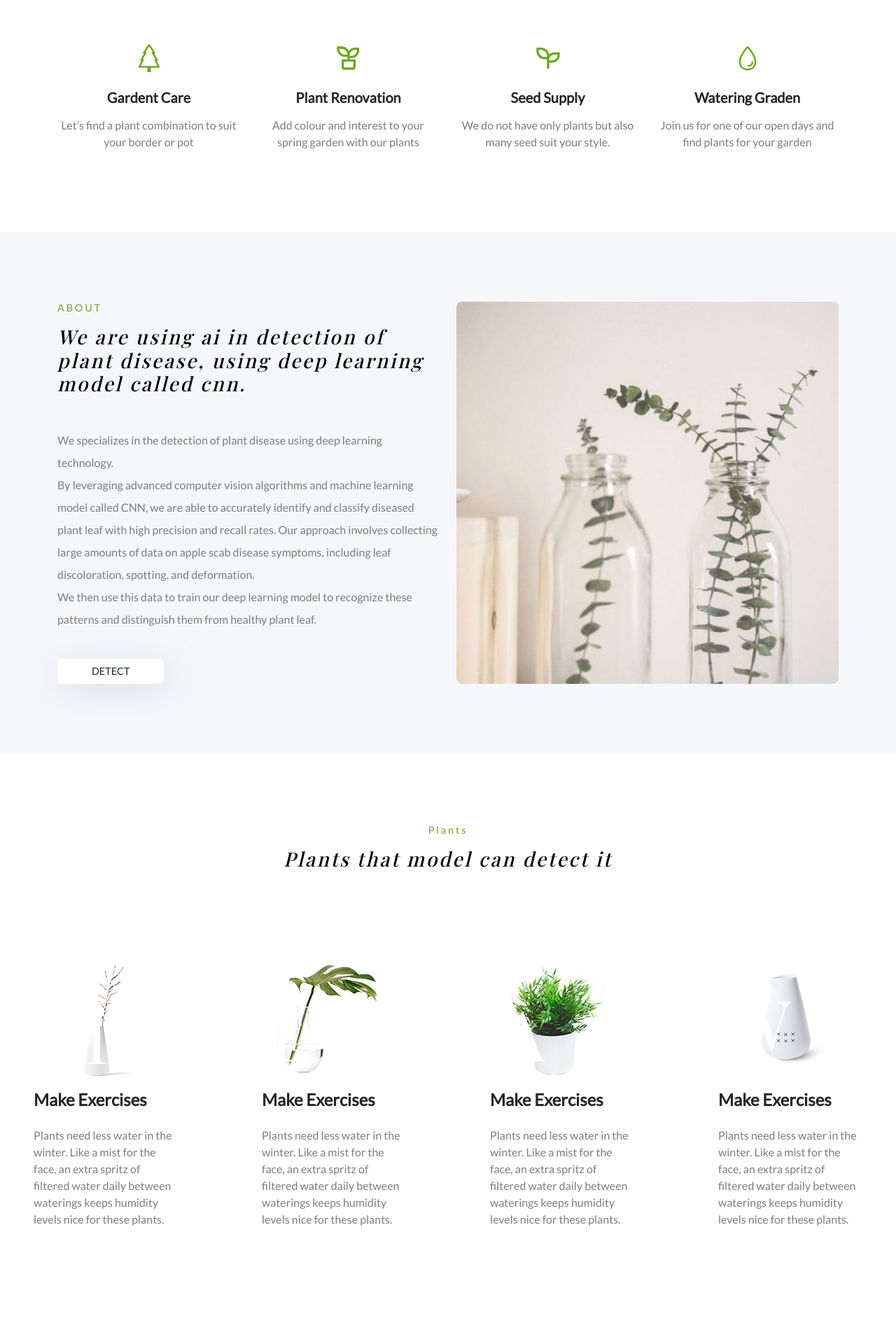
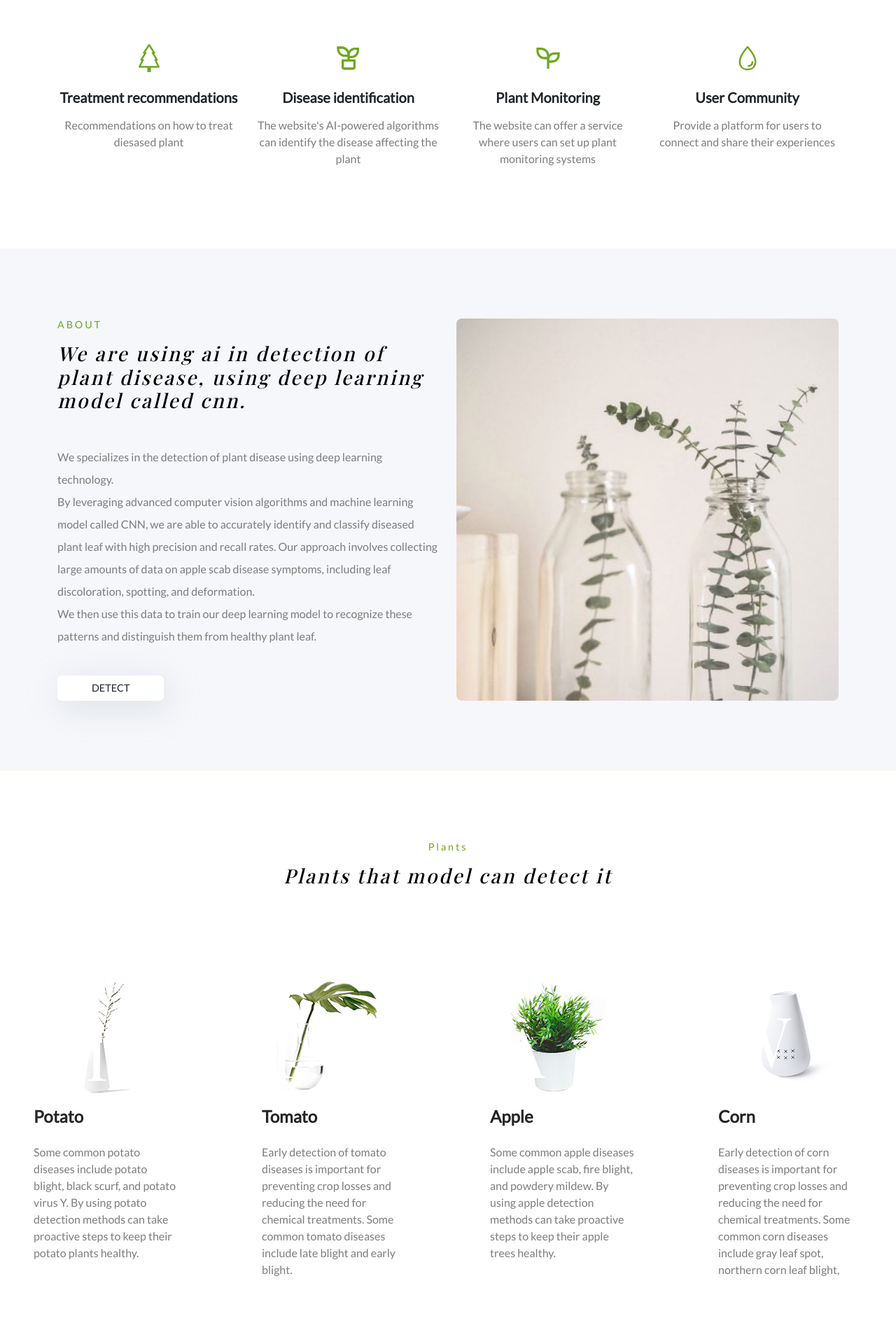
Before and after one commit to moofat7y/plant_disease, a React (Vite) app in the folder client/: page / in a window 1280 px wide. Shown: the part 1000-2920 px from the top of the page at 70% size. Built offline with nearby package versions, Linux system fonts and the light colour scheme; a web font is replaced by a local one.

Commit message:
third commit

```diff
--- a/client/src/components/home/Examples.jsx
+++ b/client/src/components/home/Examples.jsx
@@ -17,11 +17,11 @@ const Examples = () => {
         >
           <div className="image">
             <img src={image1} loading="lazy" alt="" className="" />
-            <h4 className="mt-3 fs-4 fw-semibold text-dark">Make Exercises</h4>
+            <h4 className="mt-3 fs-4 fw-semibold text-dark">Potato</h4>
             <p className="mt-4 text-info">
-              Plants need less water in the winter. Like a mist for the face, an
-              extra spritz of filtered water daily between waterings keeps
-              humidity levels nice for these plants.
+              Some common potato diseases include potato blight, black scurf,
+              and potato virus Y. By using potato detection methods can take
+              proactive steps to keep their potato plants healthy.
             </p>
           </div>
         </div>
@@ -32,11 +32,11 @@ const Examples = () => {
         >
           <div className="image">
             <img src={image2} loading="lazy" alt="" className="" />
-            <h4 className="mt-3 fs-4 fw-semibold text-dark">Make Exercises</h4>
+            <h4 className="mt-3 fs-4 fw-semibold text-dark">Tomato</h4>
             <p className="mt-4 text-info">
-              Plants need less water in the winter. Like a mist for the face, an
-              extra spritz of filtered water daily between waterings keeps
-              humidity levels nice for these plants.
+              Early detection of tomato diseases is important for preventing
+              crop losses and reducing the need for chemical treatments. Some
+              common tomato diseases include late blight and early blight.
             </p>
           </div>
         </div>
@@ -47,11 +47,11 @@ const Examples = () => {
         >
           <div className="image">
             <img src={image3} loading="lazy" alt="" className="" />
-            <h4 className="mt-3 fs-4 fw-semibold text-dark">Make Exercises</h4>
+            <h4 className="mt-3 fs-4 fw-semibold text-dark">Apple</h4>
             <p className="mt-4 text-info">
-              Plants need less water in the winter. Like a mist for the face, an
-              extra spritz of filtered water daily between waterings keeps
-              humidity levels nice for these plants.
+              Some common apple diseases include apple scab, fire blight, and
+              powdery mildew. By using apple detection methods can take
+              proactive steps to keep their apple trees healthy.
             </p>
           </div>
         </div>
@@ -62,11 +62,11 @@ const Examples = () => {
         >
           <div className="image">
             <img src={image4} loading="lazy" alt="" className="" />
-            <h4 className="mt-3 fs-4 fw-semibold text-dark">Make Exercises</h4>
+            <h4 className="mt-3 fs-4 fw-semibold text-dark">Corn</h4>
             <p className="mt-4 text-info">
-              Plants need less water in the winter. Like a mist for the face, an
-              extra spritz of filtered water daily between waterings keeps
-              humidity levels nice for these plants.
+              Early detection of corn diseases is important for preventing crop
+              losses and reducing the need for chemical treatments. Some common
+              corn diseases include gray leaf spot, northern corn leaf blight,
             </p>
           </div>
         </div>
--- a/client/src/components/home/Services.jsx
+++ b/client/src/components/home/Services.jsx
@@ -17,9 +17,11 @@ const Services = () => {
           <div className="box col-12 col-md-6  col-lg-3 mb-3 mb-lg-0">
             <div className="content d-flex flex-column align-items-center">
               <BsTree className="mb-4 fs-1 text-primary" />
-              <h3 className="fs-5 fw-semibold mb-3">Gardent Care</h3>
+              <h3 className="fs-5 fw-semibold mb-3">
+                Treatment recommendations
+              </h3>
               <p className="text-info text-center">
-                Let’s find a plant combination to suit your border or pot
+                Recommendations on how to treat diesased plant
               </p>
             </div>
           </div>
@@ -27,9 +29,10 @@ const Services = () => {
           <div className="box col-12 col-md-6  col-lg-3 mb-3 mb-lg-0">
             <div className="content d-flex flex-column align-items-center">
               <RiPlantLine className="mb-4 fs-1 text-primary" />
-              <h3 className="fs-5 fw-semibold mb-3">Plant Renovation</h3>
+              <h3 className="fs-5 fw-semibold mb-3">Disease identification</h3>
               <p className="text-info text-center">
-                Add colour and interest to your spring garden with our plants
+                The website's AI-powered algorithms can identify the disease
+                affecting the plant
               </p>
             </div>
           </div>
@@ -37,9 +40,10 @@ const Services = () => {
           <div className="box col-12 col-md-6  col-lg-3 mb-3 mb-lg-0">
             <div className="content d-flex flex-column align-items-center">
               <RiSeedlingLine className="mb-4 fs-1 text-primary" />
-              <h3 className="fs-5 fw-semibold mb-3">Seed Supply</h3>
+              <h3 className="fs-5 fw-semibold mb-3">Plant Monitoring</h3>
               <p className="text-info text-center">
-                We do not have only plants but also many seed suit your style.
+                The website can offer a service where users can set up plant
+                monitoring systems
               </p>
             </div>
           </div>
@@ -47,9 +51,10 @@ const Services = () => {
           <div className="box col-12 col-md-6  col-lg-3 mb-3 mb-lg-0">
             <div className="content d-flex flex-column align-items-center">
               <IoWaterOutline className="mb-4 fs-1 text-primary" />
-              <h3 className="fs-5 fw-semibold mb-3">Watering Graden</h3>
+              <h3 className="fs-5 fw-semibold mb-3">User Community</h3>
               <p className="text-info text-center">
-                Join us for one of our open days and find plants for your garden
+                Provide a platform for users to connect and share their
+                experiences
               </p>
             </div>
           </div>
```
